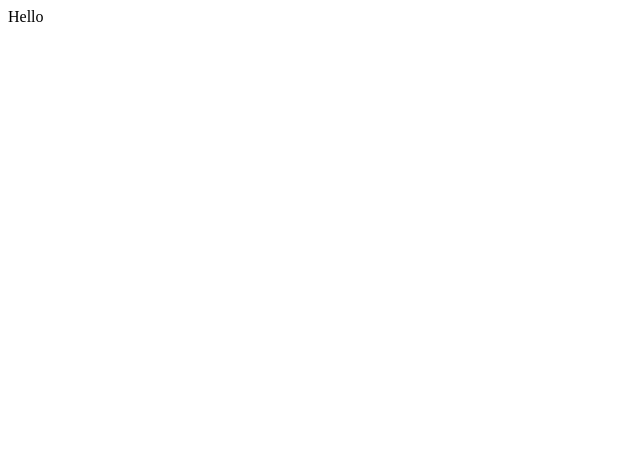
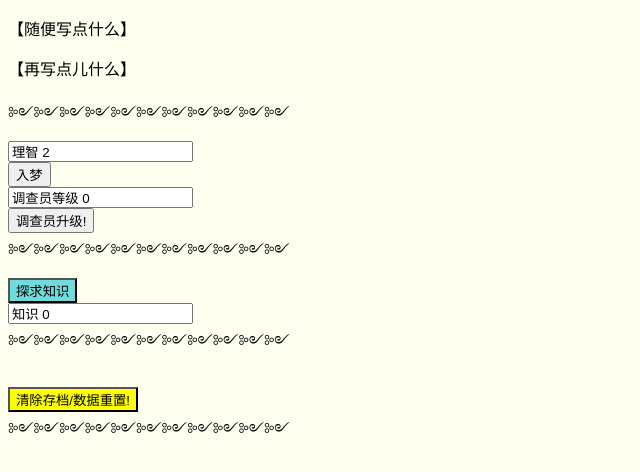
Before and after one commit to Future-R/future-r.github.io, a plain HTML site: page root/index.html in a window 1280 px wide. Shown: the whole page, without its empty margins (0-640 px from the left). Drawn offline with Linux system fonts and the light colour scheme.

Commit message:
再试试

```diff
--- a/root/index.html
+++ b/root/index.html
@@ -1,2 +1,87 @@
-<p>Hello</p>
-<title>World</title>
+<!DOCTYPE HTML>
+<html>
+<title>克苏鲁与无限地下城</title>
+<meta charset="utf-8" />
+<body bgcolor="white" onload="init()">
+    <p>【随便写点什么】</br>
+    <p>【再写点儿什么】</p>
+    ༻༻༻༻༻༻༻༻༻༻༻
+    <script type="text/javascript">
+
+        背景色 = "#FFFFF0";
+        document.bgColor = 背景色;
+        //初始化
+        function init() {
+            if (typeof (localStorage.Lv) == "undefined") { localStorage.Lv = 0; }
+            if (typeof (localStorage.lingshi) == "undefined") { localStorage.lingshi = 0; }
+            if (typeof (localStorage.gouBao) == "undefined") { localStorage.gouBao = 0; }
+            show_();
+        }
+        //统一更新数据的显示
+        function show_() {
+            document.form3.label2.value = "调查员等级 " + localStorage.Lv; //更新文本框中的修士等级显示
+            document.form1.label.value = "理智 " + localStorage.lingshi; //更新文本框中的灵石数量显示
+            document.form5.label3.value = "知识 " + localStorage.gouBao; //更新文本框中的狗宝数量显示
+            document.all("Save").style.backgroundColor = "yellow";
+            document.all("daguai").style.backgroundColor = "#70dbdb";
+        }
+        //localStorage.为本地数据存取档
+        //点挖挖灵石的按钮逻辑
+        function Wa_LingShi() {
+            gain_(8); //较低几率参数
+        }
+        //每2秒执行的放置逻辑
+        setInterval(function () { gain_(4); }, 2000); //每2秒执行一次 gain_函数,较高几率参数
+        //点升级的按钮逻辑
+        function Up_lv() {
+            if (localStorage.lingshi >= localStorage.Lv * localStorage.Lv + 5) { //升级所需灵石的公式为 等级*等级+5
+                localStorage.lingshi -= localStorage.Lv * localStorage.Lv + 5; localStorage.Lv++; //扣除灵石,提升等级
+            } else {
+                alert("升级失败!\n升级需要灵石 " + (localStorage.Lv * localStorage.Lv + 5)); //报错弹窗
+            };
+            show_();
+        }
+        //根据传递的灵石几率参数决定收益并显示
+        function gain_(num) {
+            if (Math.floor(Math.random() * 10 + 1) > num) { //根据参数决定获取几率
+                localStorage.lingshi++; //灵石+1
+            }
+            show_();
+        }
+        function pve_1() {
+            if (localStorage.Lv >= 5) {
+                if (Math.floor(Math.random() * 10 + 1) > 5) { //根据参数决定收益几率
+                    localStorage.gouBao++; //狗宝+1
+                }
+            } else { alert("为了你的小命着想...\n等级不到5级就不要出门乱逛了!"); }
+        }
+        //重置存档数据并显示
+        function Clear_() {
+            localStorage.clear(); init();
+            show_();
+        }
+    </script>
+</body>
+<form action=" " name="form1">
+    <input type='text' readonly='readonly' name="label" value="理智 0" />
+</form>
+<form action=" " name="form2">
+    <input type="button" name="wajue" value="入梦" onclick="Wa_LingShi()" />
+</form>
+<form action=" " name="form3">
+    <input type='text' readonly='readonly' name="label2" value="调查员等级 0" />
+</form>
+<form action=" " name="form4">
+    <input type="button" name="shengji" value="调查员升级!" onclick="Up_lv()" />
+</form>
+༻༻༻༻༻༻༻༻༻༻༻
+<form action=" " name="form5">
+    <input type="button" name="daguai" value="探求知识" onclick="pve_1()" /></br>
+    <input type='text' readonly='readonly' name="label3" value="狗宝 0" />
+</form>
+༻༻༻༻༻༻༻༻༻༻༻</br></br>
+<form action=" " name="formX">
+    <input type="button" id="Save" value="清除存档/数据重置!" onclick="Clear_()" />
+</form>
+</html>
+༻༻༻༻༻༻༻༻༻༻༻</br>
```
Also changed, not shown: 1 other file.
